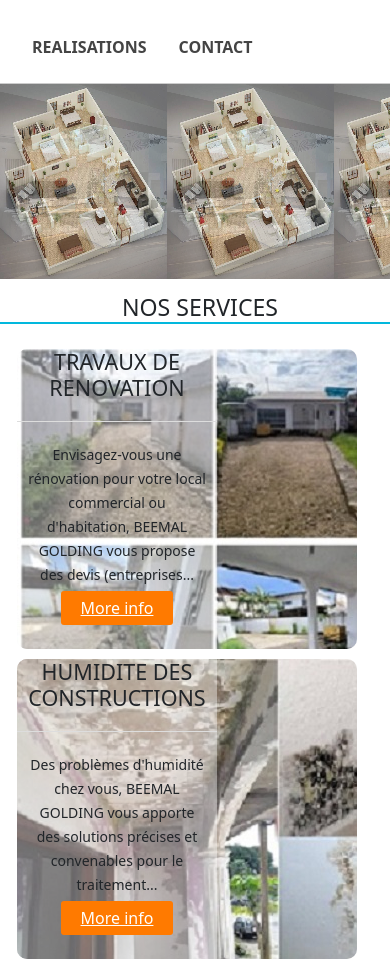
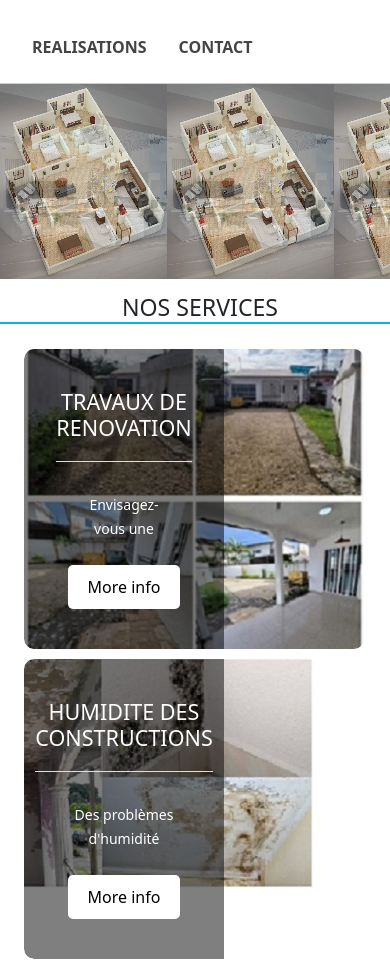
Before and after one commit to celarinedaleu/Beemal-Golding, a plain HTML site: page index.html in a window 390 px wide. Shown: the part 136-1100 px from the top of the page. Drawn offline with nearby package versions, Linux system fonts and the light colour scheme; a web font is replaced by a local one.

Commit message:
Mise a jour du responsive

```diff
--- a/index.html
+++ b/index.html
@@ -32,7 +32,7 @@
       </nav>
     </header>
 
-    <section id="main2" >
+    <section id="main2">
       <div class="conteneur">
         <div class="d2"></div>
       </div>
@@ -41,10 +41,13 @@
       </marquee>-->
     </section>
 
-    <section id="services"><div><h3>Nos services</h3></div>
+    <section id="services">
+      <div>
+        <h3>Nos services</h3>
+      </div>
       <div class="container">
         <div class="row">
-          <div class="col" style="margin: 5px;">
+          <div class="col">
             <article style="background-image: url(images/renovation.jpg);">
               <div class="overlay">
                 <h4>Travaux de Renovation</h4>
@@ -53,7 +56,7 @@
               </div>
             </article>
           </div>
-          <div class="col" style="margin: 5px;">
+          <div class="col">
             <article style="background-image: url(images/humidite.jpg);">
               <div class="overlay">
                 <h4>Humidite des Constructions</h4>
@@ -62,7 +65,7 @@
               </div>
             </article>
           </div>
-          <div class="col" style="margin: 5px;">
+          <div class="col">
             <article style="background-image: url(images/pollutioninterieur.jpg);">
               <div class="overlay">
                 <h4>Pollution de L'Interieur</h4>
@@ -75,7 +78,7 @@
       </div>
       <div class="container">
         <div class="row">
-          <div class="col" style="margin: 5px;">
+          <div class="col">
             <article style="background-image: url(images/Construction.jpg);">
               <div class="overlay">
                 <h4>Service Immobilier</h4>
@@ -84,7 +87,7 @@
               </div>
             </article>
           </div>
-          <div class="col" style="margin: 5px;">
+          <div class="col">
             <article style="background-image: url(images/plan.jpg);">
               <div class="overlay">
                 <h4>PLANS ET DEVIS</h4>
@@ -93,7 +96,7 @@
               </div>
             </article>
           </div>
-          <div class="col" style="margin: 5px;">
+          <div class="col">
             <article style="background-image: url(images/jardin.jpg);">
               <div class="overlay">
                 <h4>JARDIN ET POTAGER</h4>
@@ -105,6 +108,85 @@
         </div>
       </div>
     </section>
+
+    <style>
+      /* Default styles */
+      .container {
+        display: flex;
+        flex-wrap: wrap;
+        justify-content: center;
+      }
+
+
+      .row {
+        display: flex;
+        flex-wrap: wrap;
+        margin: 0 -5px;
+      }
+
+      .col {
+        flex: 1;
+        margin: 5px;
+      }
+      article {
+  position: relative;
+  height: 100px; /* increase the height */
+  background-size: cover;
+  background-position: center;
+  border-radius: 5px;
+  overflow: hidden;
+}
+
+
+
+      h4 {
+        margin-top: 0;
+      }
+
+      p {
+        margin-bottom: 0;
+      }
+
+      .overlay {
+  position: absolute;
+  bottom: 0;
+  left: 0;
+  right: 0;
+  padding: 40px; /* increase the padding */
+  background-color: rgba(0, 0, 0, 0.5);
+  color: #fff;
+  transition: all 0.3s ease;
+  display: flex;
+  flex-direction: column;
+  justify-content: flex-end;
+  align-items: center;
+}
+
+.button-2 {
+  display: inline-block;
+  padding: 10px 20px;
+  margin-top: 10px;
+  background-color: #fff;
+  color: #000;
+  border-radius: 5px;
+  text-decoration: none;
+  transition: all 0.3s ease;
+  z-index: 1; /* add a higher z-index to make the button visible */
+}
+
+      /* Media queries */
+      @media (max-width: 768px) {
+        .col {
+          flex-basis: 50%;
+        }
+      }
+
+      @media (max-width: 576px) {
+        .col {
+          flex-basis: 100%;
+        }
+      }
+    </style>
 
     <section id="APropos"><div><h3>A Propos</h3></div>
       <div class="container">
--- a/style2.css
+++ b/style2.css
@@ -272,16 +272,38 @@ input[type="text"]
   display: none;
 }
 /* BODY/FOOTER */
-footer
-{
-    height: 260px;
-    background-color: #444;
+footer {
+  background-color: #333;
+  color: #fff;
+  padding: 30px 0;
 }
-footer h1
-{
-    color: #fff;
+
+.container {
+  display: flex;
+  flex-wrap: wrap;
+  justify-content: space-between;
+  align-items: center;
+}
+
+h1 {
+  font-size: 2rem;
+  margin: 0;
+}
+
+.orange {
+  color: #f90;
+}
+
+@media (max-width: 768px) {
+  .container {
+    flex-direction: column;
     text-align: center;
-    padding-top: 80px;
+  }
+}
+   p {
+  margin-bottom: 0;
+  overflow-y: scroll;
+  max-height: 100px; /* set a maximum height for the text */
 }
 .copyright
 {
```
